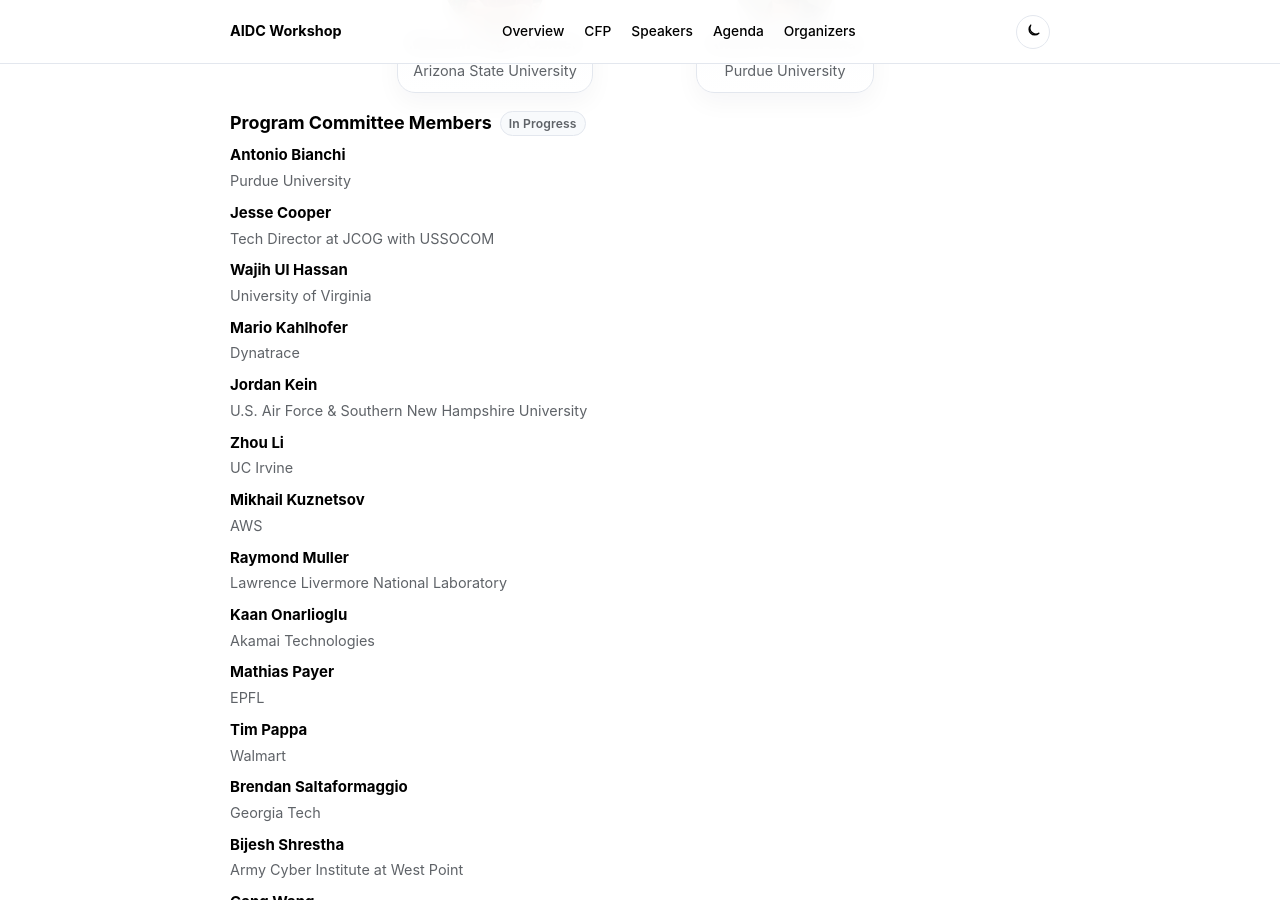
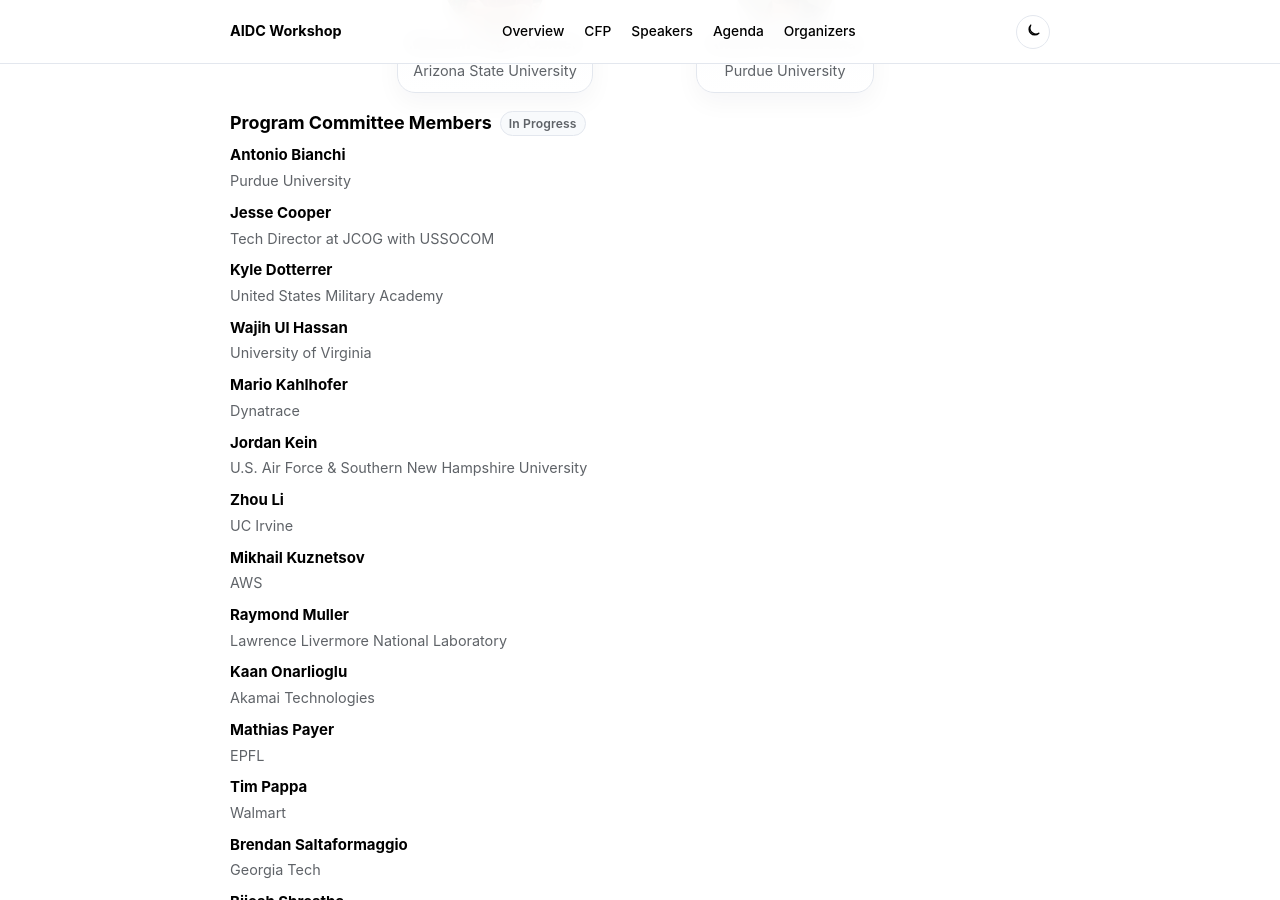
Before and after one commit to aidcworkshop/aidcworkshop.github.io, a Jekyll site: the page built from index.md, in a window 1280 px wide and 900 px high, scrolled down 6036 px. Built offline with Jekyll 4.4.1, drawn with Linux system fonts in a browser that asks for light colours.

Commit message:
Add Kyle Dotterrer to program committee

```diff
--- a/_data/workshop.yml
+++ b/_data/workshop.yml
@@ -238,6 +238,8 @@ organizers:
           affiliation: "Purdue University"
         - name: "Jesse Cooper"
           affiliation: "Tech Director at JCOG with USSOCOM"
+        - name: "Kyle Dotterrer"
+          affiliation: "United States Military Academy"
         - name: "Wajih Ul Hassan"
           affiliation: "University of Virginia"
         - name: "Mario Kahlhofer"
```
